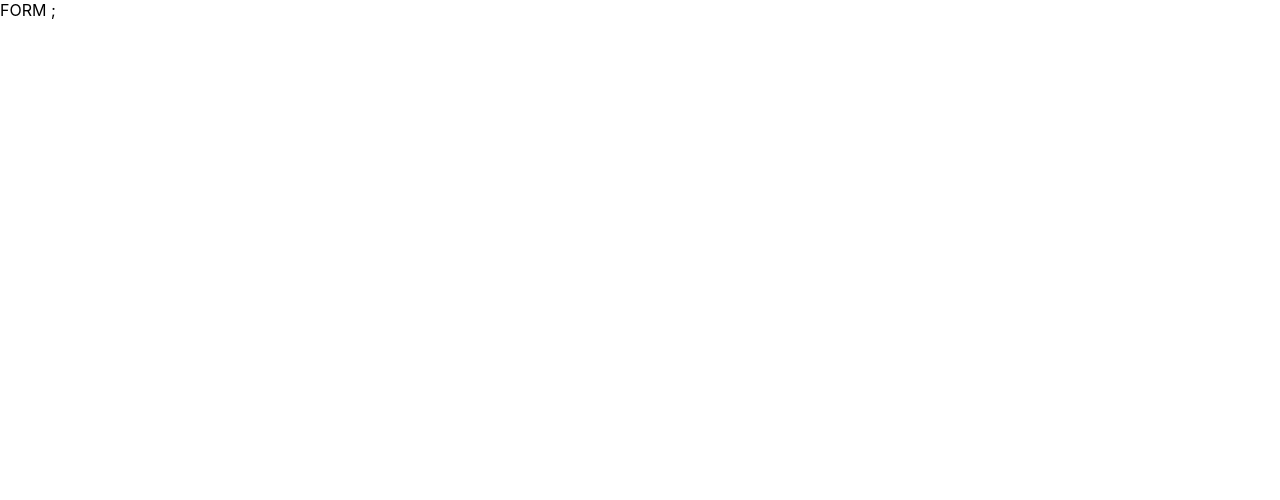
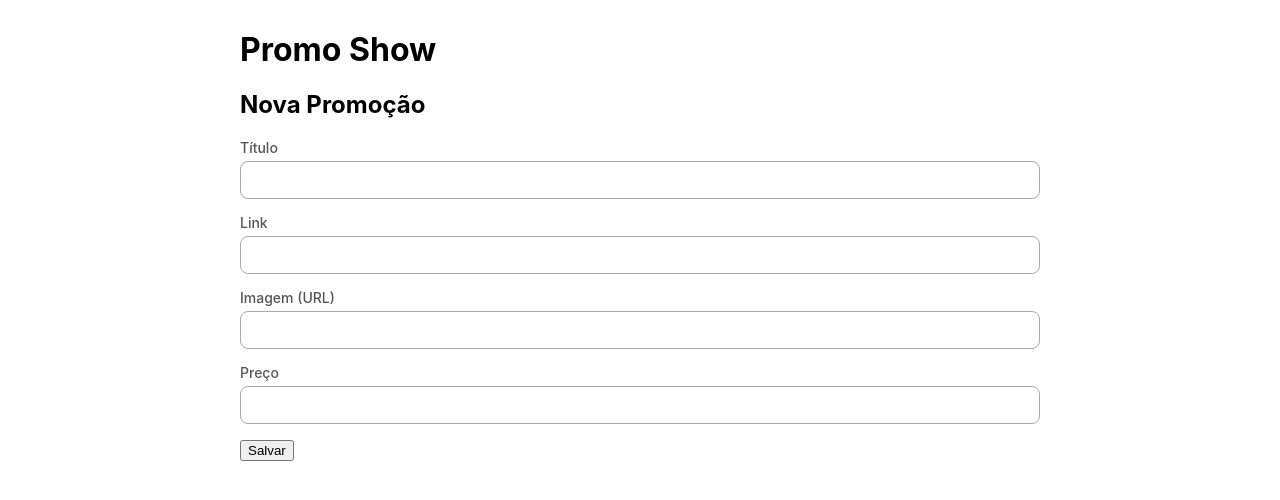
Before and after one commit to Paulof53/react-app, a React (Create React App) app in the folder Web/: page /create in a window 1280 px wide. Shown: the top 500 px of the page. Built offline with nearby package versions, Linux system fonts and the light colour scheme.

Commit message:
add-form-component

```diff
--- /dev/null
+++ b/Web/src/Components/Promotion/Form/Form.css
@@ -0,0 +1,20 @@
+.promotion-form__group {
+    display: flex;
+    flex-direction: column;
+    margin-bottom: 15px;
+}
+
+.promotion-form__group label {
+    margin-bottom: 5px;
+    font-size: 14px;
+    font-weight: 500;
+    color: #555;
+}
+
+.promotion-form__group input {
+    border: 1px solid #aaaaaa;
+    border-radius: 8px;
+    background-color: #fff;
+    height: 36px;
+    padding: 0 10px;
+}
--- /dev/null
+++ b/Web/src/Components/Promotion/Form/Form.js
@@ -0,0 +1,63 @@
+import React, { useState } from "react";
+import { useHistory } from "react-router-dom";
+import axios from "axios";
+import "./Form.css";
+
+const initialValue = {
+    title: '',
+    title: '',
+    title: '',
+    title: 0,
+}
+
+const PromotionForm = () => {
+    const [values, setValues] = useState(initialValue);
+    const history = useHistory();
+
+    function onChange (ev) {
+        const { name, value } = ev.target;
+
+       setValues({ ...values, [name]: value });
+    }
+
+    function onSubmit(ev) {
+        ev.preventDefault();
+
+
+        axios.post('http://localhost:5000/promotions', values)
+        .then((response) => {
+            history.push('/');
+        });
+    }
+
+    return (
+        <div>
+            <h1>Promo Show</h1>
+            <h2>Nova Promoção</h2>
+
+    <form onSubmit={onSubmit}>
+        <div className="promotion-form__group">
+            <label htmlFor="title">Título</label>
+            <input id="title" name="title" type="text" onChange={onChange} />
+        </div>
+        <div className="promotion-form__group">
+            <label htmlFor="url">Link</label>
+            <input id="url" name="url" type="text" onChange={onChange} />
+        </div>
+        <div className="promotion-form__group">
+            <label htmlFor="url">Imagem (URL)</label>
+            <input id="imageUrl" name="imageUrl" type="text" onChange={onChange} />
+        </div>
+        <div className="promotion-form__group">
+            <label htmlFor="price">Preço</label>
+            <input id="price" name="price" type="number" onChange={onChange} />
+        </div>
+        <div>
+            <button type="submit">Salvar</button>
+        </div>
+    </form>
+        </div>
+    )
+};
+
+ export default PromotionForm;
--- a/Web/src/Components/Promotion/Search.js
+++ b/Web/src/Components/Promotion/Search.js
@@ -13,7 +13,7 @@
     if (search) {
       params.title_like = search;
     }
-    axios.get("http://localhost:5000/promotions?_embed=comments", { params })
+    axios.get("http://localhost:5000/promotions?_embed=comments&_order=desc&_sort=id", { params })
     .then((response) => {
       setPromotions(response.data);
       });
--- a/Web/src/form.js
+++ b/Web/src/form.js
@@ -1,14 +1,16 @@
 import React from "react";
 import { useParams } from "react-router-dom";
+import PromotionForm from "Components/Promotion/Form/Form";
+import UIContainer from "Components/UI/Container/Container";
 
 const PagesPromotionForm = () => {
     const {id} = useParams();
 
     return (
-     <div>
-         FORM {id};
+     <UIContainer>
+        <PromotionForm />
 
-     </div>
+     </UIContainer>
 );
 }
 export default PagesPromotionForm;
```
Also changed, not shown: 2 other files (tests, documents, lock files or other folders).
